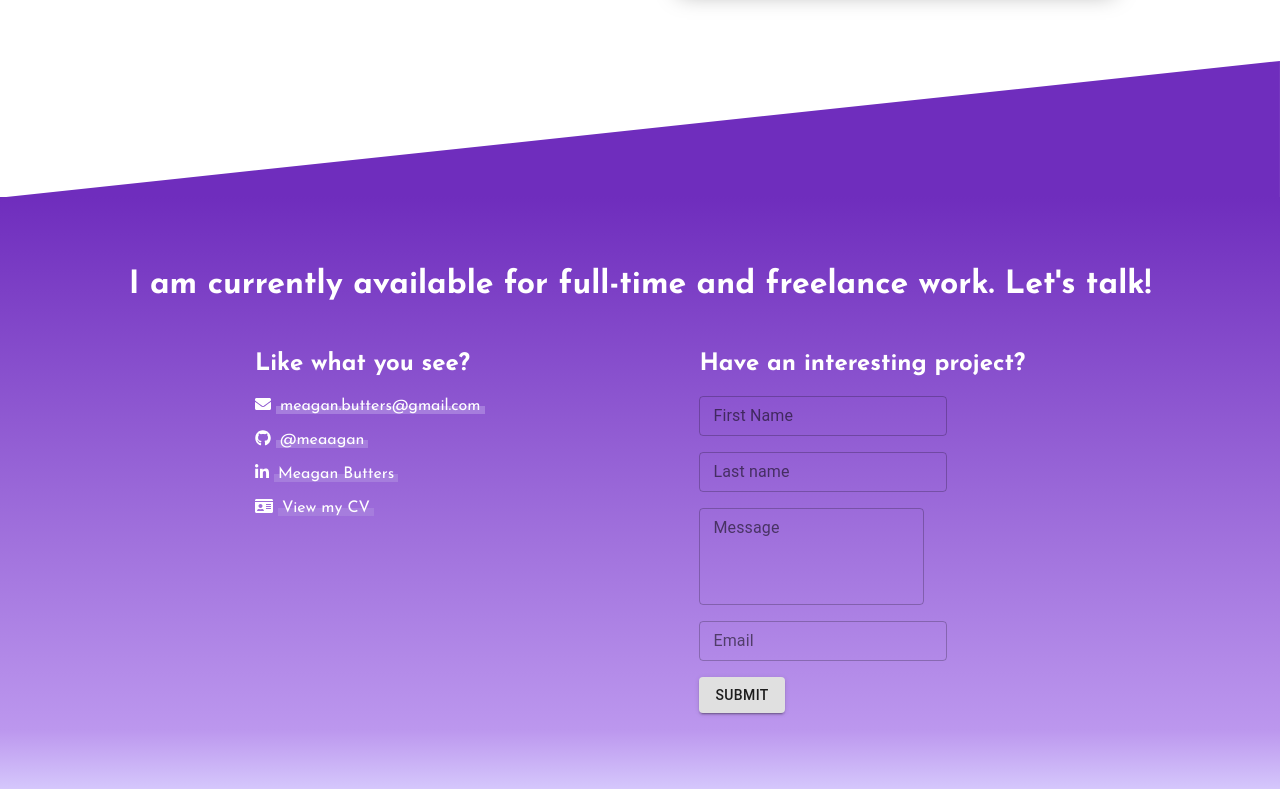
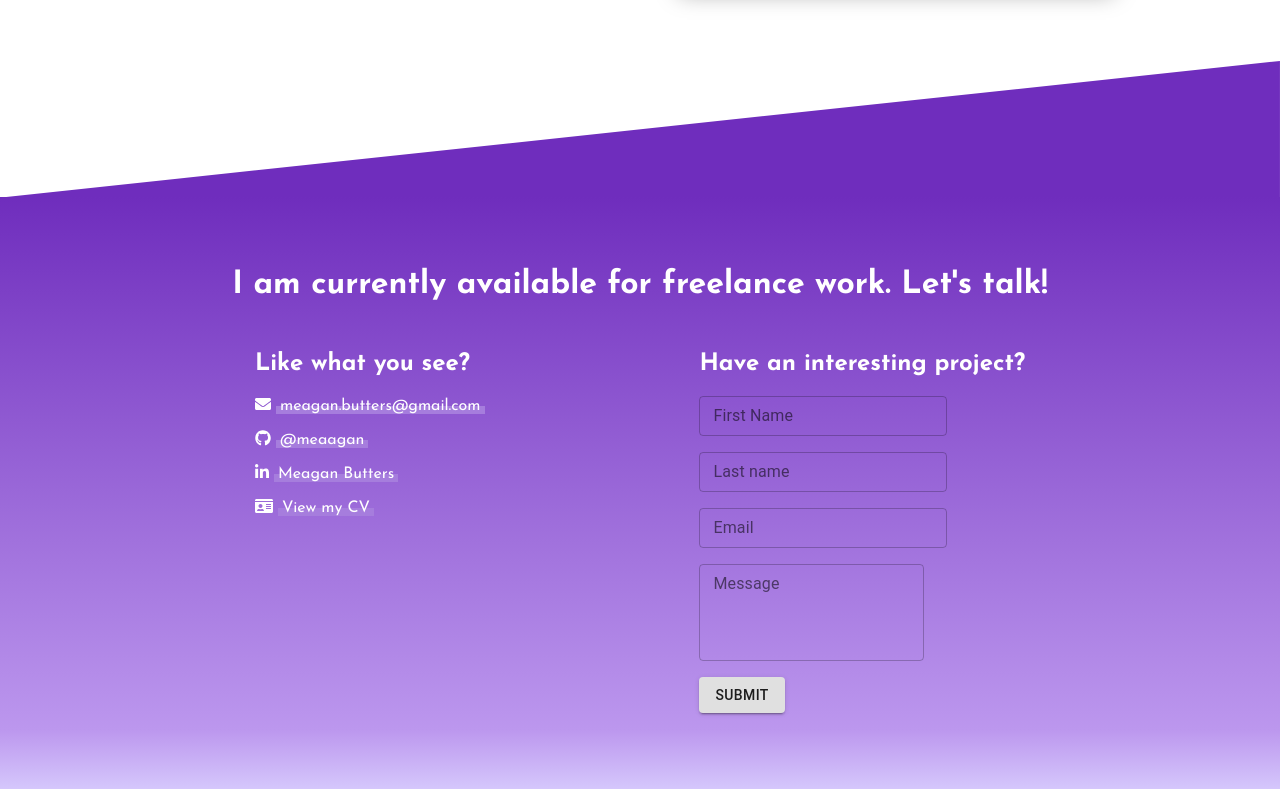
Before and after one commit to meaagan/portfolio, a Gatsby site: page / in a window 1280 px wide. Shown: the part 3125-3914 px from the top of the page. Built offline with nearby package versions, Linux system fonts and the light colour scheme; Gatsby itself is replaced by a stand-in of ours.

Commit message:
Changed contact headeR

```diff
--- a/src/components/landing/contact/form.js
+++ b/src/components/landing/contact/form.js
@@ -75,20 +75,6 @@ class Form extends React.Component {
           </p>
           <p>
             <TextField
-              label="Message"
-              id="outlined-multiline-static"
-              type="text"
-              name="message"
-              value={this.state.lastName}
-              onChange={this.handleInputChange}
-              multiline
-              rows={4}
-              variant="outlined"
-              size="small"
-            />
-          </p>
-          <p>
-            <TextField
               label="Email"
               type="email"
               name="email"
@@ -98,7 +84,20 @@ class Form extends React.Component {
               size="small"
             />
           </p>
-
+          <p>
+            <TextField
+              label="Message"
+              id="outlined-multiline-static"
+              type="text"
+              name="message"
+              value={this.state.message}
+              onChange={this.handleInputChange}
+              multiline
+              rows={4}
+              variant="outlined"
+              size="small"
+            />
+          </p>
           <p>
             <Button variant="contained" type="submit" onClick= {this.handleClick}>
               {this.state.text}
--- a/src/components/landing/contact/index.js
+++ b/src/components/landing/contact/index.js
@@ -14,7 +14,7 @@ export default function Contact(){
     <div id='contact'>
       <Triangle />
       <div id={styles.contactContainer}>
-        <h1>I am currently available for full-time and freelance work. Let's talk!</h1>
+        <h1>I am currently available for freelance work. Let's talk!</h1>
         <div className={styles.contact}>
           <div className={styles.contactText}>
             <h2>Like what you see?</h2>
```
